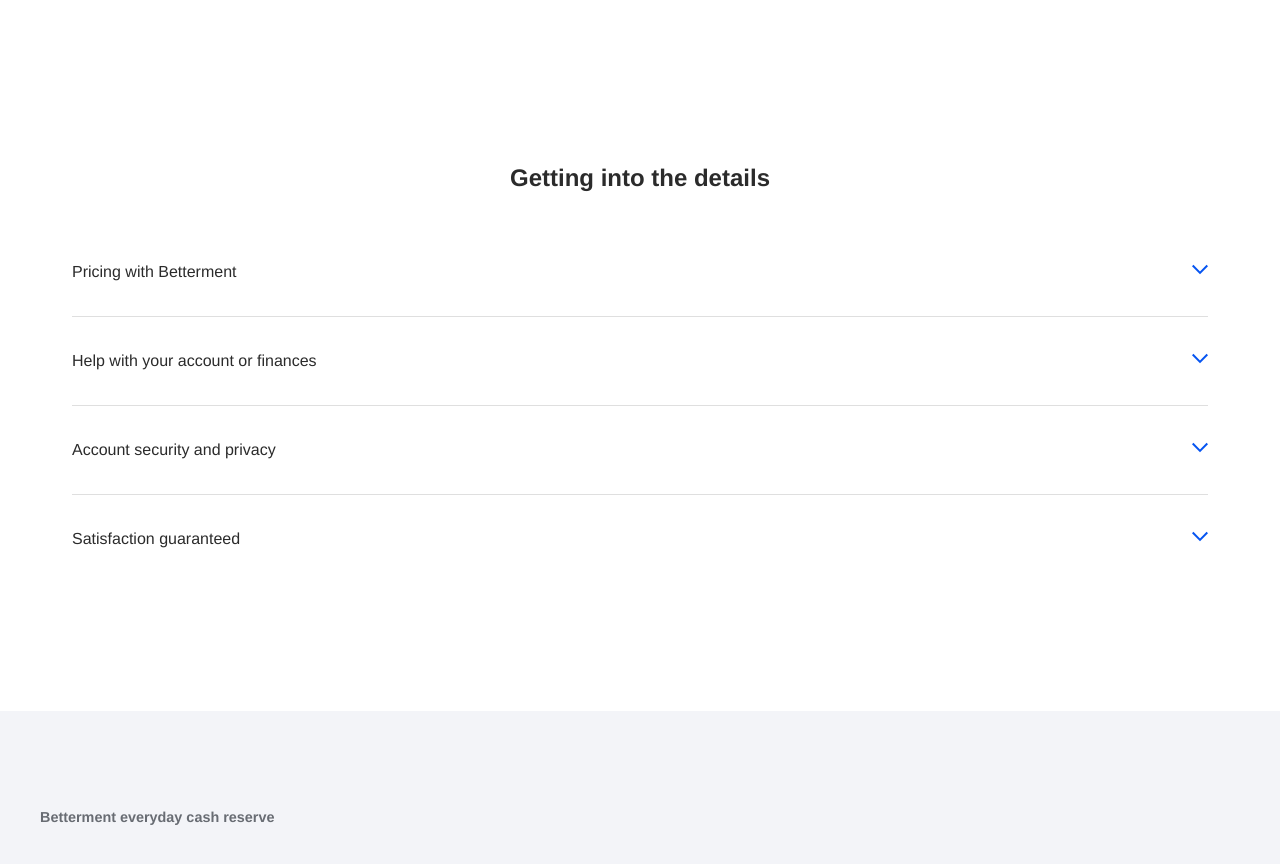
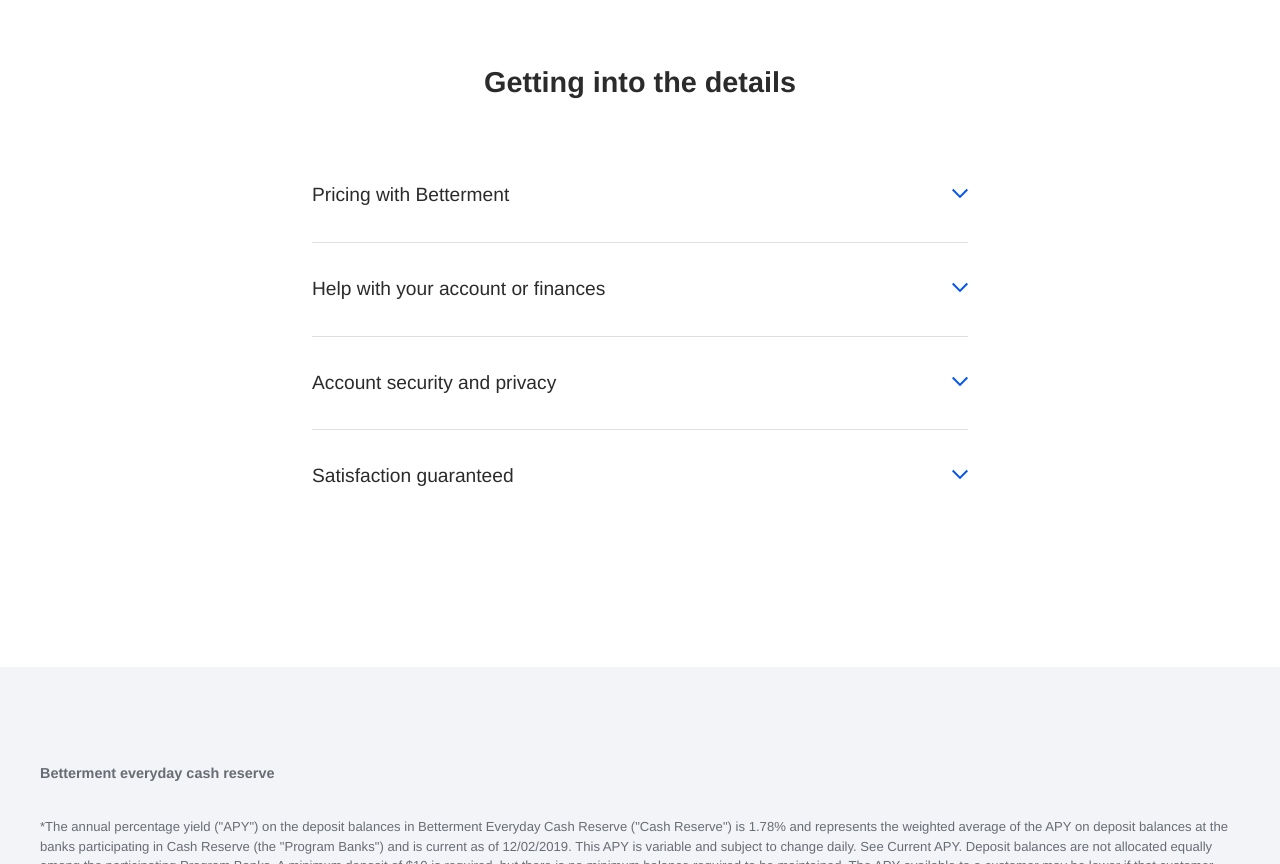
Before and after one commit to ShadeB/betterment.com-clone-redo, a website: page index.html in a window 1280 px wide. Shown: the part 3531-4395 px from the top of the page. Drawn offline with Linux system fonts and the light colour scheme.

Commit message:
change the padding in the details section for larger screens

```diff
--- a/Styles/styles.css
+++ b/Styles/styles.css
@@ -540,4 +540,17 @@
 			padding-right: 4rem;
 		}
 
+		.details--container {
+			padding-top: 0;
+		}
+
+		.details--container h2{
+			padding-top: 0;
+		}
+
+		.details--content {
+			padding: 1rem 15rem;
+			font-size: 1.2rem;
+		}
+
 }
--- a/index.html
+++ b/index.html
@@ -209,9 +209,9 @@
 			</section>
 
 			<section class = "section-layout text-center bg-color-white">
-				<div class = "container content-layout">
-					<h2 class = "section-heading color-black">Getting into the details</h2>
-					<div>
+				<div class = "container content-layout details--container">
+					<h2 class = "secondary--heading color-black">Getting into the details</h2>
+					<div class = "details--content">
 						<details>
 							<summary>Pricing with Betterment</summary>
 							<p>Betterment Everyday™ Savings has no fees on your account balance.
```
